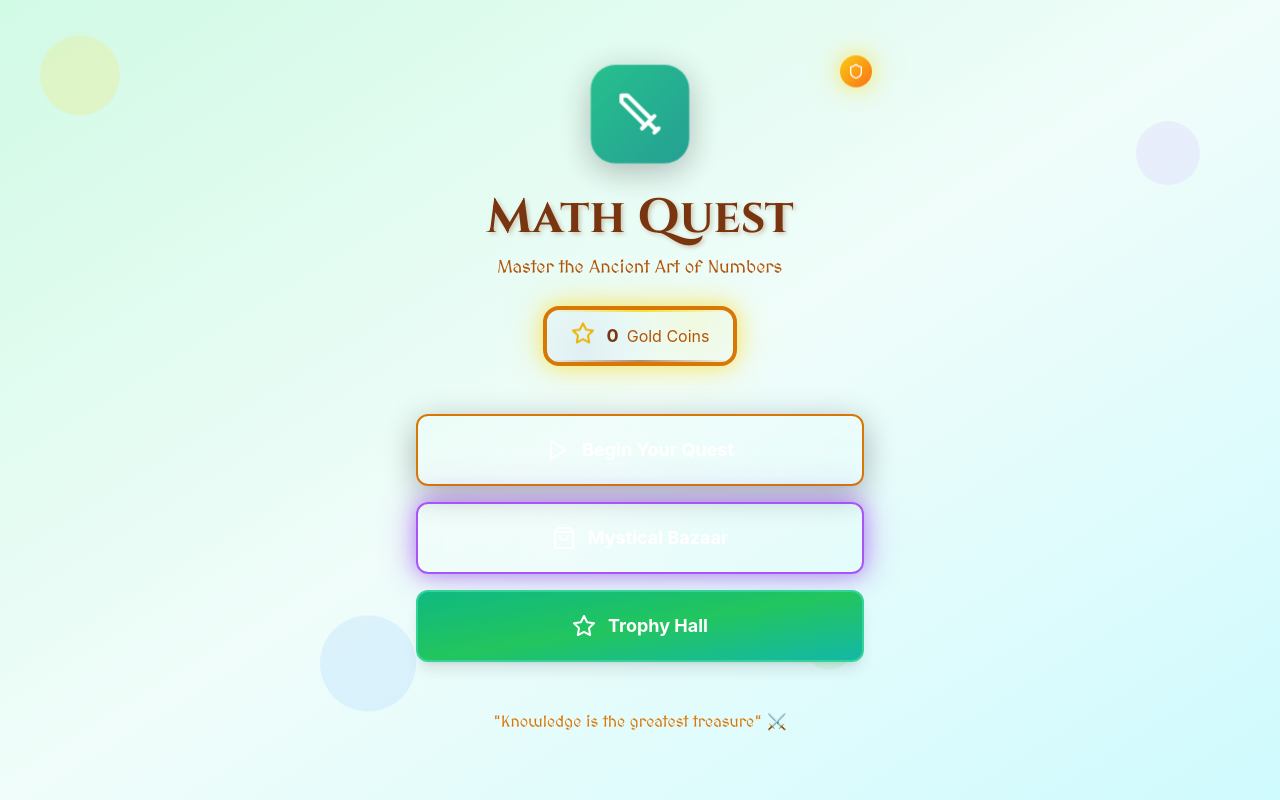
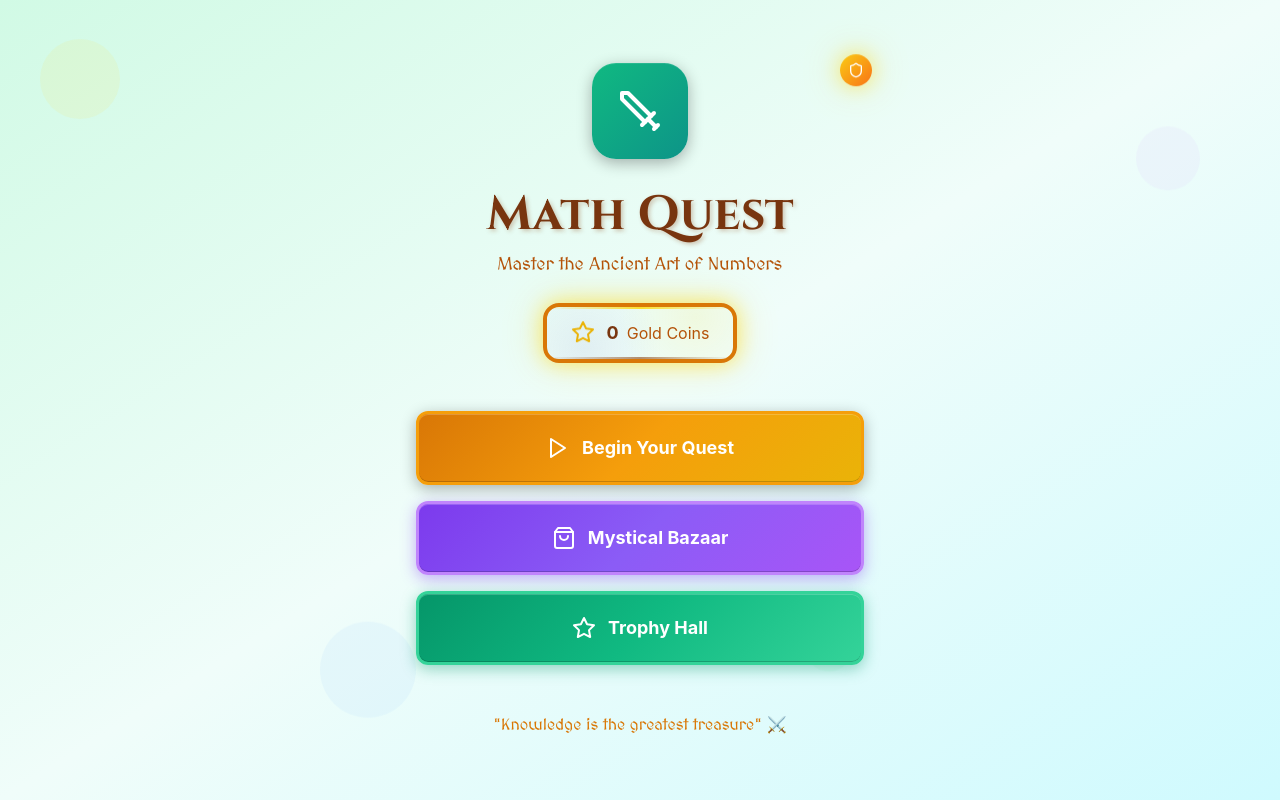
Before and after one commit to Redstruck/Math-Quest, a React (Vite) app: page / in a window 1280 px wide. Built offline with nearby package versions, Linux system fonts and the light colour scheme.

Commit message:
Fix Button Styling and Animation Issues

```diff
--- a/src/components/MainMenu.tsx
+++ b/src/components/MainMenu.tsx
@@ -22,19 +22,19 @@ const MainMenu: React.FC<MainMenuProps> = ({ onStartPractice, onOpenShop, onOpen
 
   return (
     <div className={`min-h-screen bg-gradient-to-br ${theme.colors.background} flex items-center justify-center p-4 relative overflow-hidden`}>
-      {/* Animated background elements */}
+      {/* Animated background elements - More subtle */}
       <div className="absolute inset-0 overflow-hidden pointer-events-none">
-        <div className="absolute top-10 left-10 w-20 h-20 bg-yellow-300/20 rounded-full animate-float animation-delay-200"></div>
-        <div className="absolute top-32 right-20 w-16 h-16 bg-purple-300/20 rounded-full animate-float animation-delay-400"></div>
-        <div className="absolute bottom-20 left-1/4 w-24 h-24 bg-blue-300/20 rounded-full animate-float animation-delay-600"></div>
-        <div className="absolute bottom-32 right-1/3 w-12 h-12 bg-green-300/20 rounded-full animate-float"></div>
+        <div className="absolute top-10 left-10 w-20 h-20 bg-yellow-300/10 rounded-full animate-float animation-delay-200"></div>
+        <div className="absolute top-32 right-20 w-16 h-16 bg-purple-300/10 rounded-full animate-float animation-delay-400"></div>
+        <div className="absolute bottom-20 left-1/4 w-24 h-24 bg-blue-300/10 rounded-full animate-float animation-delay-600"></div>
+        <div className="absolute bottom-32 right-1/3 w-12 h-12 bg-green-300/10 rounded-full animate-float"></div>
       </div>
 
       <div className="max-w-md w-full relative z-10">
         {/* Header */}
         <div className="text-center mb-12 animate-scale-in">
           <div className="relative mb-8">
-            <div className={`inline-flex items-center justify-center w-24 h-24 bg-gradient-to-br ${theme.colors.accent} rounded-3xl shadow-rpg animate-pulse-magical`}>
+            <div className={`inline-flex items-center justify-center w-24 h-24 bg-gradient-to-br ${theme.colors.accent} rounded-3xl shadow-rpg`}>
               <Sword className="w-12 h-12 text-white" />
             </div>
             <div className="absolute -top-2 -right-2 w-8 h-8 bg-gradient-to-br from-yellow-400 to-orange-500 rounded-full flex items-center justify-center shadow-golden animate-bounce-gentle">
@@ -87,7 +87,7 @@ const MainMenu: React.FC<MainMenuProps> = ({ onStartPractice, onOpenShop, onOpen
 
           <button
             onClick={onOpenCollection}
-            className="w-full emerald-button border-2 rounded-xl py-5 px-6 text-lg font-semibold text-white transition-all duration-200 transform hover:scale-105 shadow-lg flex items-center justify-center space-x-3 animate-slide-in animation-delay-600"
+            className="w-full emerald-button py-5 px-6 text-lg flex items-center justify-center space-x-3 animate-slide-in animation-delay-600"
           >
             <Star className="w-6 h-6" />
             <span className="font-bold">Trophy Hall</span>
--- a/src/index.css
+++ b/src/index.css
@@ -77,23 +77,30 @@
   }
 
   .rpg-button {
-    @apply relative overflow-hidden font-semibold text-white;
-    @apply border-2 border-amber-600 rounded-xl shadow-rpg;
-    @apply transition-all duration-300 transform;
-    @apply bg-gradient-to-br from-amber-600 via-yellow-600 to-orange-600;
-    background-image:
-      linear-gradient(45deg, rgba(255, 255, 255, 0.1) 25%, transparent 25%),
-      linear-gradient(-45deg, rgba(255, 255, 255, 0.1) 25%, transparent 25%);
-    background-size: 20px 20px;
+    @apply relative overflow-hidden font-bold text-white;
+    @apply border-3 border-amber-500 rounded-xl shadow-rpg;
+    @apply transition-all duration-200 transform;
+    background: linear-gradient(135deg, #d97706 0%, #f59e0b 50%, #eab308 100%);
+    box-shadow:
+      0 4px 15px rgba(0, 0, 0, 0.3),
+      inset 0 1px 0 rgba(255, 255, 255, 0.2),
+      inset 0 -1px 0 rgba(0, 0, 0, 0.2);
   }
 
   .rpg-button:hover {
-    @apply shadow-rpg-hover scale-105;
-    @apply bg-gradient-to-br from-yellow-500 via-amber-500 to-orange-500;
+    @apply scale-105;
+    background: linear-gradient(135deg, #f59e0b 0%, #eab308 50%, #fbbf24 100%);
+    box-shadow:
+      0 6px 20px rgba(0, 0, 0, 0.4),
+      inset 0 1px 0 rgba(255, 255, 255, 0.3),
+      inset 0 -1px 0 rgba(0, 0, 0, 0.2);
   }
 
   .rpg-button:active {
-    @apply shadow-rpg-pressed scale-95;
+    @apply scale-95;
+    box-shadow:
+      0 2px 8px rgba(0, 0, 0, 0.4),
+      inset 0 2px 4px rgba(0, 0, 0, 0.2);
   }
 
   .rpg-button::before {
@@ -112,34 +119,63 @@
   }
 
   .magical-button {
-    @apply relative overflow-hidden font-semibold text-white;
-    @apply border-2 border-purple-500 rounded-xl shadow-magical;
-    @apply transition-all duration-300 transform;
-    @apply bg-gradient-to-br from-purple-600 via-indigo-600 to-blue-600;
-    background-image:
-      radial-gradient(circle at 30% 30%, rgba(255, 255, 255, 0.2) 0%, transparent 50%);
+    @apply relative overflow-hidden font-bold text-white;
+    @apply border-3 border-purple-400 rounded-xl shadow-magical;
+    @apply transition-all duration-200 transform;
+    background: linear-gradient(135deg, #7c3aed 0%, #8b5cf6 50%, #a855f7 100%);
+    box-shadow:
+      0 4px 15px rgba(124, 58, 237, 0.4),
+      inset 0 1px 0 rgba(255, 255, 255, 0.2),
+      inset 0 -1px 0 rgba(0, 0, 0, 0.2);
   }
 
   .magical-button:hover {
-    @apply shadow-magical scale-105 animate-pulse-magical;
+    @apply scale-105;
+    background: linear-gradient(135deg, #8b5cf6 0%, #a855f7 50%, #c084fc 100%);
+    box-shadow:
+      0 6px 20px rgba(124, 58, 237, 0.5),
+      inset 0 1px 0 rgba(255, 255, 255, 0.3),
+      inset 0 -1px 0 rgba(0, 0, 0, 0.2);
   }
 
   .emerald-button {
-    @apply bg-gradient-to-br from-emerald-500 via-green-500 to-teal-500;
-    @apply border-emerald-400 shadow-lg;
+    @apply relative overflow-hidden font-bold text-white;
+    @apply border-3 border-emerald-400 rounded-xl;
+    @apply transition-all duration-200 transform;
+    background: linear-gradient(135deg, #059669 0%, #10b981 50%, #34d399 100%);
+    box-shadow:
+      0 4px 15px rgba(5, 150, 105, 0.4),
+      inset 0 1px 0 rgba(255, 255, 255, 0.2),
+      inset 0 -1px 0 rgba(0, 0, 0, 0.2);
   }
 
   .emerald-button:hover {
-    @apply from-emerald-400 via-green-400 to-teal-400 shadow-xl scale-105;
+    @apply scale-105;
+    background: linear-gradient(135deg, #10b981 0%, #34d399 50%, #6ee7b7 100%);
+    box-shadow:
+      0 6px 20px rgba(5, 150, 105, 0.5),
+      inset 0 1px 0 rgba(255, 255, 255, 0.3),
+      inset 0 -1px 0 rgba(0, 0, 0, 0.2);
   }
 
   .ruby-button {
-    @apply bg-gradient-to-br from-red-500 via-rose-500 to-pink-500;
-    @apply border-red-400 shadow-lg;
+    @apply relative overflow-hidden font-bold text-white;
+    @apply border-3 border-red-400 rounded-xl;
+    @apply transition-all duration-200 transform;
+    background: linear-gradient(135deg, #dc2626 0%, #ef4444 50%, #f87171 100%);
+    box-shadow:
+      0 4px 15px rgba(220, 38, 38, 0.4),
+      inset 0 1px 0 rgba(255, 255, 255, 0.2),
+      inset 0 -1px 0 rgba(0, 0, 0, 0.2);
   }
 
   .ruby-button:hover {
-    @apply from-red-400 via-rose-400 to-pink-400 shadow-xl scale-105;
+    @apply scale-105;
+    background: linear-gradient(135deg, #ef4444 0%, #f87171 50%, #fca5a5 100%);
+    box-shadow:
+      0 6px 20px rgba(220, 38, 38, 0.5),
+      inset 0 1px 0 rgba(255, 255, 255, 0.3),
+      inset 0 -1px 0 rgba(0, 0, 0, 0.2);
   }
 
   .progress-bar-rpg {
@@ -170,23 +206,41 @@
 
   .number-pad-button {
     @apply aspect-square rounded-xl font-bold text-xl transition-all duration-200;
-    @apply transform hover:scale-105 shadow-md bg-gradient-to-br;
-    @apply from-stone-100 to-amber-100 border-2 border-amber-300;
-    @apply text-amber-900 hover:from-amber-100 hover:to-yellow-100;
-    @apply hover:border-amber-400 hover:shadow-lg;
+    @apply transform hover:scale-105 shadow-md;
+    @apply text-amber-900 border-2 border-amber-400;
+    background: linear-gradient(135deg, #fef3c7 0%, #fde68a 50%, #fcd34d 100%);
+    box-shadow:
+      0 2px 8px rgba(0, 0, 0, 0.2),
+      inset 0 1px 0 rgba(255, 255, 255, 0.3);
+  }
+
+  .number-pad-button:hover {
+    background: linear-gradient(135deg, #fde68a 0%, #fcd34d 50%, #f59e0b 100%);
+    box-shadow:
+      0 4px 12px rgba(0, 0, 0, 0.3),
+      inset 0 1px 0 rgba(255, 255, 255, 0.4);
   }
 
   .number-pad-button:active {
-    @apply scale-95 shadow-inner;
+    @apply scale-95;
+    box-shadow:
+      0 1px 4px rgba(0, 0, 0, 0.3),
+      inset 0 2px 4px rgba(0, 0, 0, 0.2);
   }
 
   .special-button {
-    @apply bg-gradient-to-br from-stone-500 to-slate-600;
-    @apply text-white border-stone-400;
+    @apply text-white border-2 border-stone-400;
+    background: linear-gradient(135deg, #6b7280 0%, #9ca3af 50%, #d1d5db 100%);
+    box-shadow:
+      0 2px 8px rgba(0, 0, 0, 0.2),
+      inset 0 1px 0 rgba(255, 255, 255, 0.2);
   }
 
   .special-button:hover {
-    @apply from-stone-400 to-slate-500 border-stone-300;
+    background: linear-gradient(135deg, #9ca3af 0%, #d1d5db 50%, #e5e7eb 100%);
+    box-shadow:
+      0 4px 12px rgba(0, 0, 0, 0.3),
+      inset 0 1px 0 rgba(255, 255, 255, 0.3);
   }
 
   .table-progress-card {
@@ -197,7 +251,7 @@
 
   .table-progress-card.active {
     @apply border-blue-400 shadow-magical scale-105;
-    @apply animate-glow;
+    animation: glow 2s ease-in-out infinite alternate;
   }
 
   .table-progress-card.completed {
@@ -213,7 +267,7 @@
   }
 
   .input-rpg:focus {
-    @apply shadow-golden;
+    box-shadow: 0 0 20px rgba(255, 215, 0, 0.5);
   }
 
   .glass-rpg {
@@ -280,6 +334,10 @@
     animation-delay: 600ms;
   }
 
+  .animation-delay-800 {
+    animation-delay: 800ms;
+  }
+
   .text-shadow-rpg {
     text-shadow: 2px 2px 4px rgba(0, 0, 0, 0.3);
   }
--- a/tailwind.config.js
+++ b/tailwind.config.js
@@ -25,19 +25,22 @@ export default {
           moss: '#8A9A5B',
         }
       },
+      borderWidth: {
+        '3': '3px',
+      },
       boxShadow: {
-        'rpg': '0 8px 32px rgba(0, 0, 0, 0.3), inset 0 1px 0 rgba(255, 255, 255, 0.1)',
-        'rpg-hover': '0 12px 40px rgba(0, 0, 0, 0.4), inset 0 1px 0 rgba(255, 255, 255, 0.2)',
-        'rpg-pressed': '0 4px 16px rgba(0, 0, 0, 0.4), inset 0 2px 4px rgba(0, 0, 0, 0.2)',
+        'rpg': '0 4px 15px rgba(0, 0, 0, 0.3), inset 0 1px 0 rgba(255, 255, 255, 0.1)',
+        'rpg-hover': '0 6px 20px rgba(0, 0, 0, 0.4), inset 0 1px 0 rgba(255, 255, 255, 0.2)',
+        'rpg-pressed': '0 2px 8px rgba(0, 0, 0, 0.4), inset 0 2px 4px rgba(0, 0, 0, 0.2)',
         'magical': '0 0 20px rgba(147, 51, 234, 0.5), 0 0 40px rgba(147, 51, 234, 0.3)',
         'golden': '0 0 20px rgba(255, 215, 0, 0.5), 0 0 40px rgba(255, 215, 0, 0.3)',
       },
       animation: {
-        'float': 'float 3s ease-in-out infinite',
+        'float': 'float 6s ease-in-out infinite',
         'glow': 'glow 2s ease-in-out infinite alternate',
         'shimmer': 'shimmer 2s linear infinite',
-        'bounce-gentle': 'bounce-gentle 2s ease-in-out infinite',
-        'pulse-magical': 'pulse-magical 2s ease-in-out infinite',
+        'bounce-gentle': 'bounce-gentle 3s ease-in-out infinite',
+        'pulse-magical': 'pulse-magical 3s ease-in-out infinite',
         'slide-in': 'slide-in 0.5s ease-out',
         'scale-in': 'scale-in 0.3s ease-out',
         'wiggle': 'wiggle 0.5s ease-in-out',
@@ -45,7 +48,7 @@ export default {
       keyframes: {
         float: {
           '0%, 100%': { transform: 'translateY(0px)' },
-          '50%': { transform: 'translateY(-10px)' },
+          '50%': { transform: 'translateY(-8px)' },
         },
         glow: {
           '0%': { boxShadow: '0 0 5px rgba(147, 51, 234, 0.5)' },
@@ -57,11 +60,11 @@ export default {
         },
         'bounce-gentle': {
           '0%, 100%': { transform: 'translateY(0)' },
-          '50%': { transform: 'translateY(-5px)' },
+          '50%': { transform: 'translateY(-3px)' },
         },
         'pulse-magical': {
           '0%, 100%': { opacity: 1, transform: 'scale(1)' },
-          '50%': { opacity: 0.8, transform: 'scale(1.05)' },
+          '50%': { opacity: 0.9, transform: 'scale(1.02)' },
         },
         'slide-in': {
           '0%': { transform: 'translateX(-100%)', opacity: 0 },
```
Also changed, not shown: src/components/GameSetup.tsx (+6 -6 lines).
